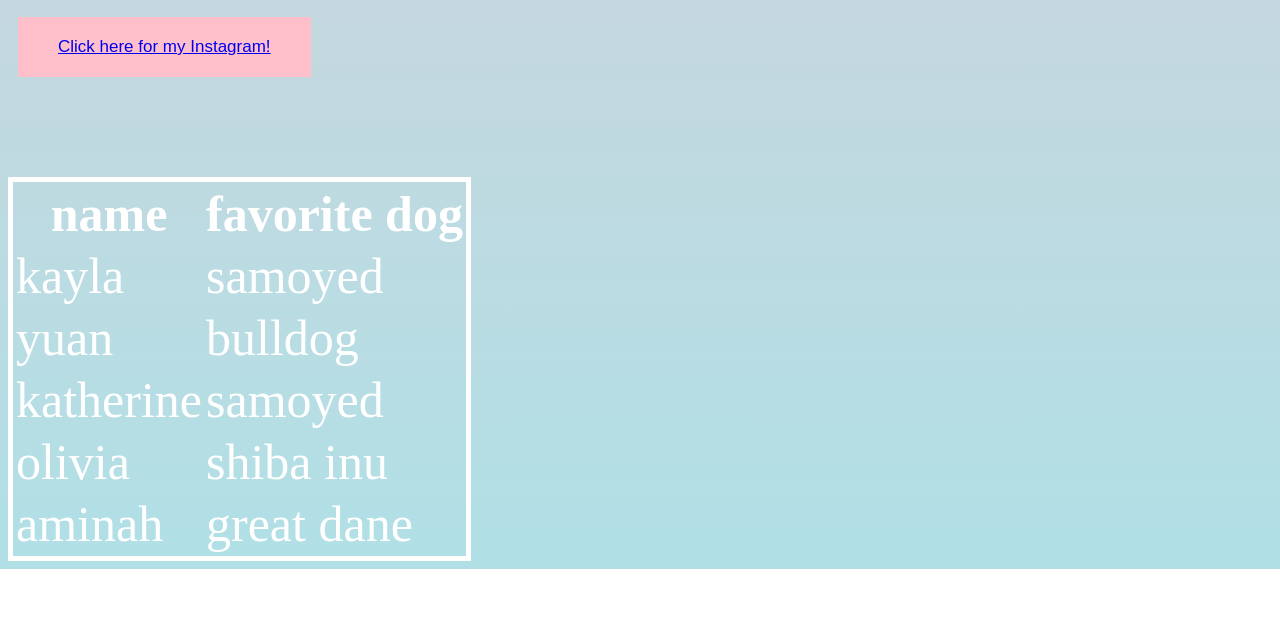
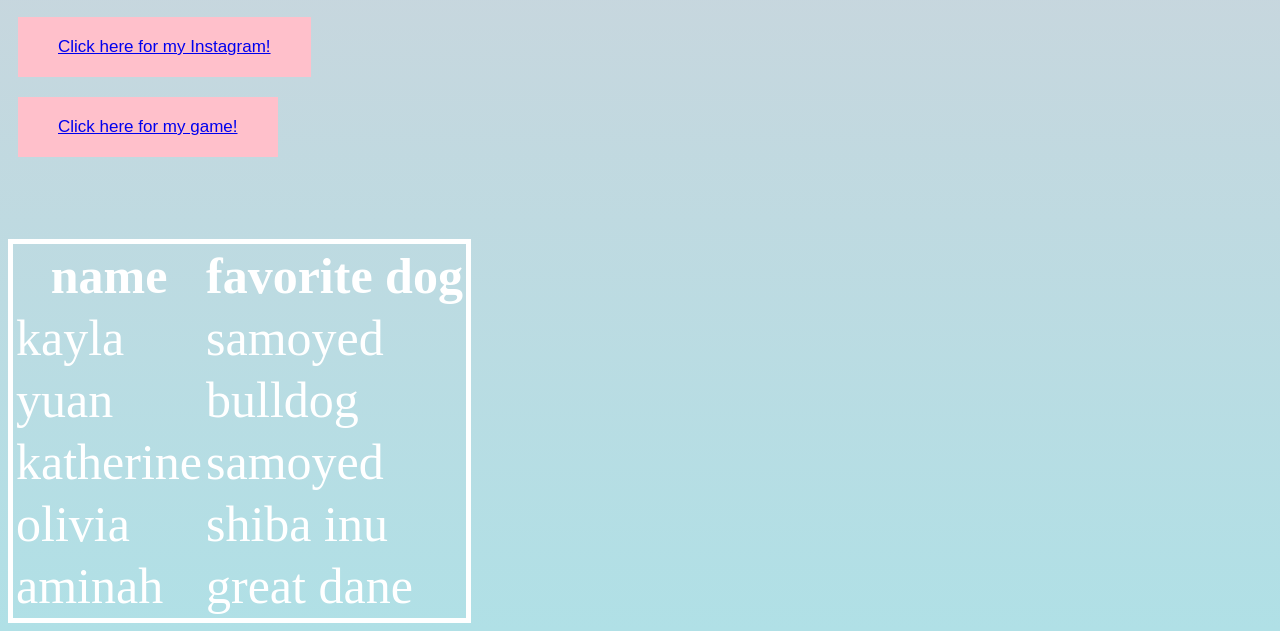
Before and after one commit to kay-dinh/kay-dinh.github.io, a plain HTML site: page index.html in a window 1280 px wide. Shown: the part 1554-2185 px from the top of the page. Before the commit the page ends 2123 px from the top, so only its background shows below. Drawn offline with Linux system fonts and the light colour scheme.

Commit message:
Update index.html

```diff
--- a/index.html
+++ b/index.html
@@ -32,6 +32,13 @@
      </a>
 </button>
 <br>
+<button class= "button">
+
+     <a href= "third.html">
+	Click here for my game!
+     </a>
+</button>
+
 <table>
         <tr>
                 <th>name</th>
```
